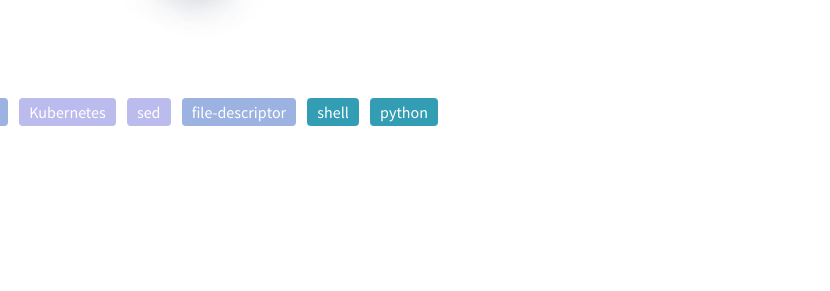
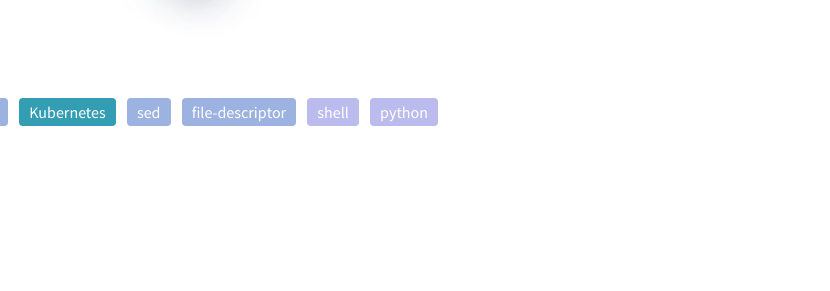
Before and after one commit to qikang/qikang.github.io, a plain HTML site: page tags/index.html in a window 1280 px wide. Shown: the part 162-453 px from the top of the page, 450-1280 px from the left. Drawn offline with nearby package versions, Linux system fonts and the light colour scheme; some packages are replaced by stand-ins of ours; a script that the page names is missing.

Commit message:
Site updated: 2020-04-20 10:29:21

```diff
--- a/tags/index.html
+++ b/tags/index.html
@@ -149,15 +149,15 @@
 
       <a class="tag1" data-name="tag-docker">docker</a>
 
-      <a class="tag0" data-name="tag-Kubernetes">Kubernetes</a>
+      <a class="tag2" data-name="tag-Kubernetes">Kubernetes</a>
 
-      <a class="tag0" data-name="tag-sed">sed</a>
+      <a class="tag1" data-name="tag-sed">sed</a>
 
       <a class="tag1" data-name="tag-file-descriptor">file-descriptor</a>
 
-      <a class="tag2" data-name="tag-shell">shell</a>
+      <a class="tag0" data-name="tag-shell">shell</a>
 
-      <a class="tag2" data-name="tag-python">python</a>
+      <a class="tag0" data-name="tag-python">python</a>
 
   </div>
 
```
Also changed, not shown: css/images/alipay.jpg (added), css/images/wechat.jpg (added).
